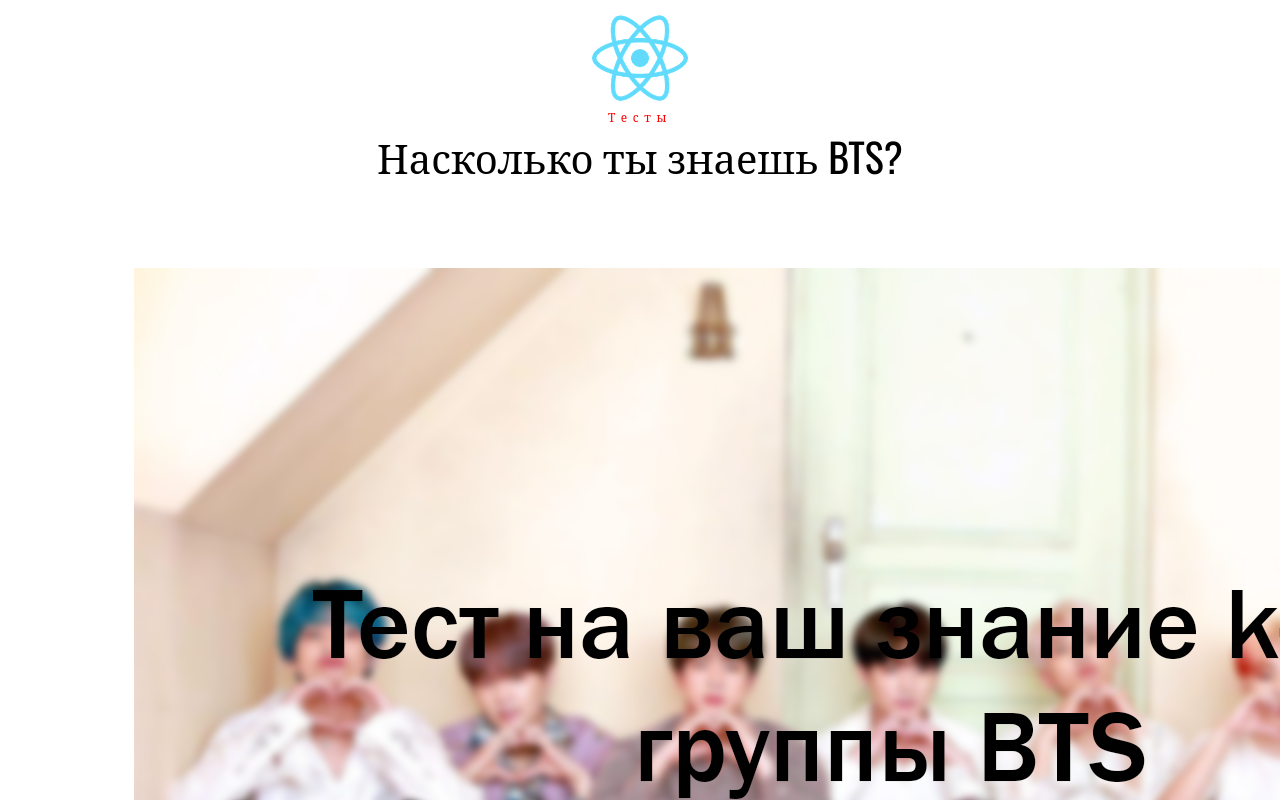
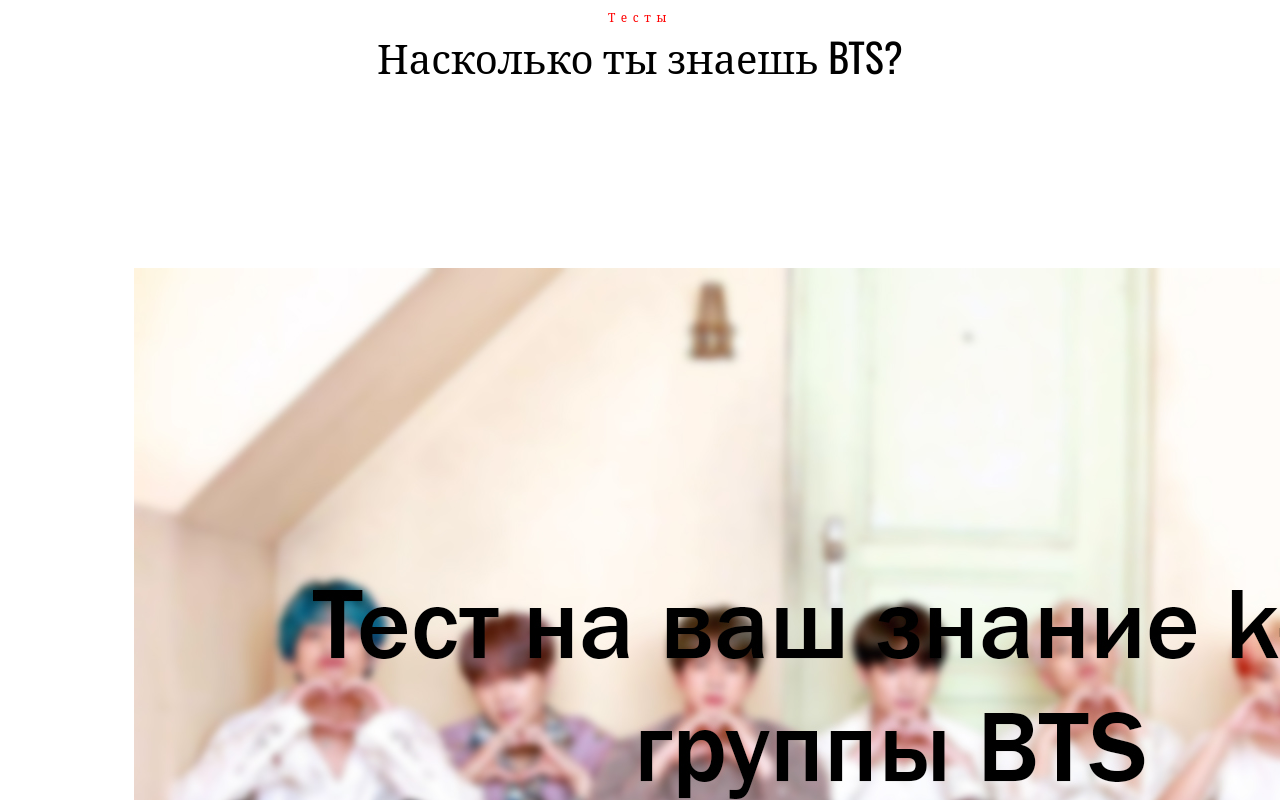
Before and after one commit to MeowSoul/BTS-Project, a React (Create React App) app: page / in a window 1280 px wide. Shown: the top 800 px of the page. Built offline with nearby package versions, Linux system fonts and the light colour scheme.

Commit message:
Убрано лого

```diff
--- a/src/componets/header/header.js
+++ b/src/componets/header/header.js
@@ -4,7 +4,6 @@
 {
     return(
         <header className={style.header}>
-            <div className={style.logo} > <img src={"img/logo.png"} alt={"https://github.com/"}/> </div>
             <div className={style.tests}>Тесты</div>
             <div className={style.test__name}>Насколько ты знаешь BTS?</div>
         </header>
```
